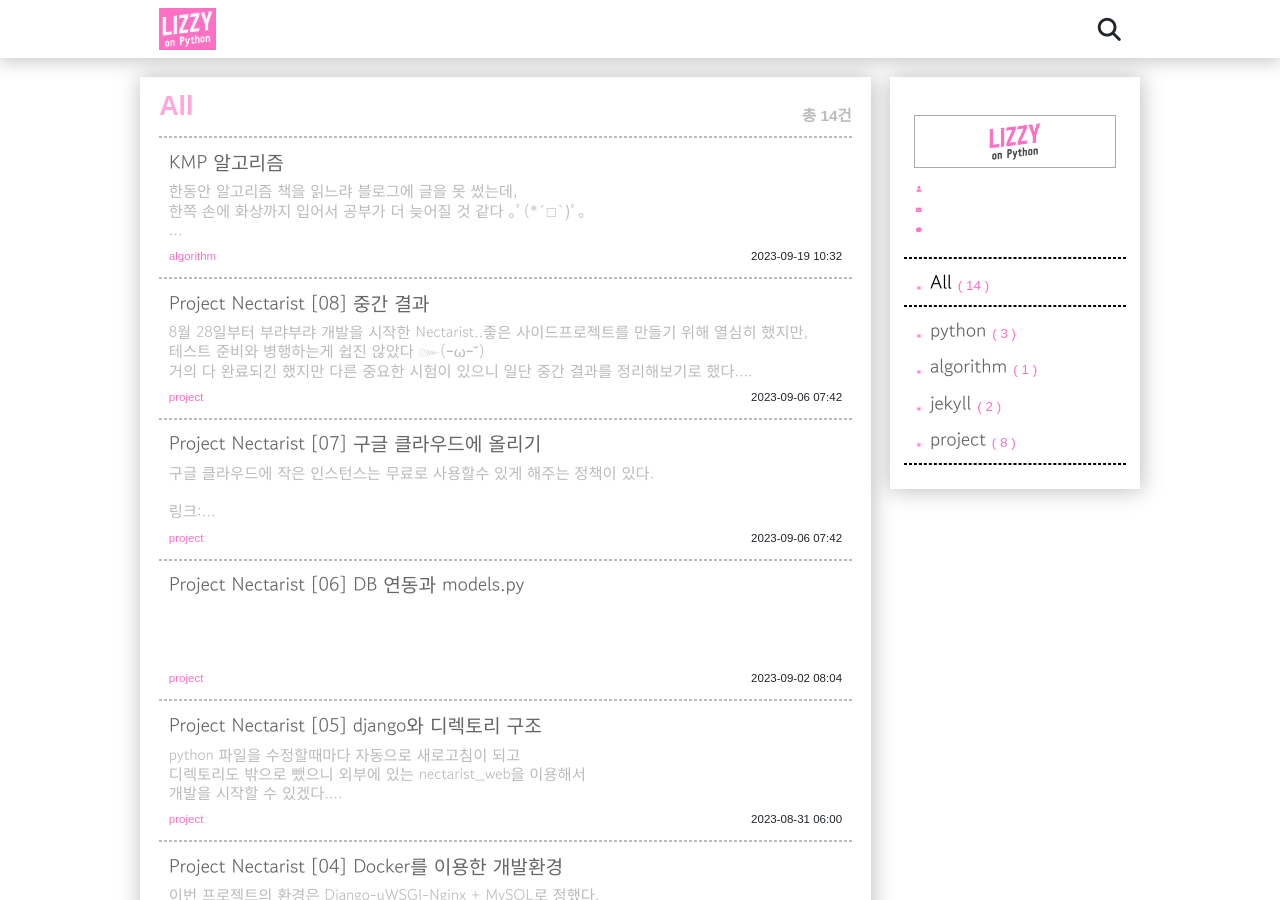
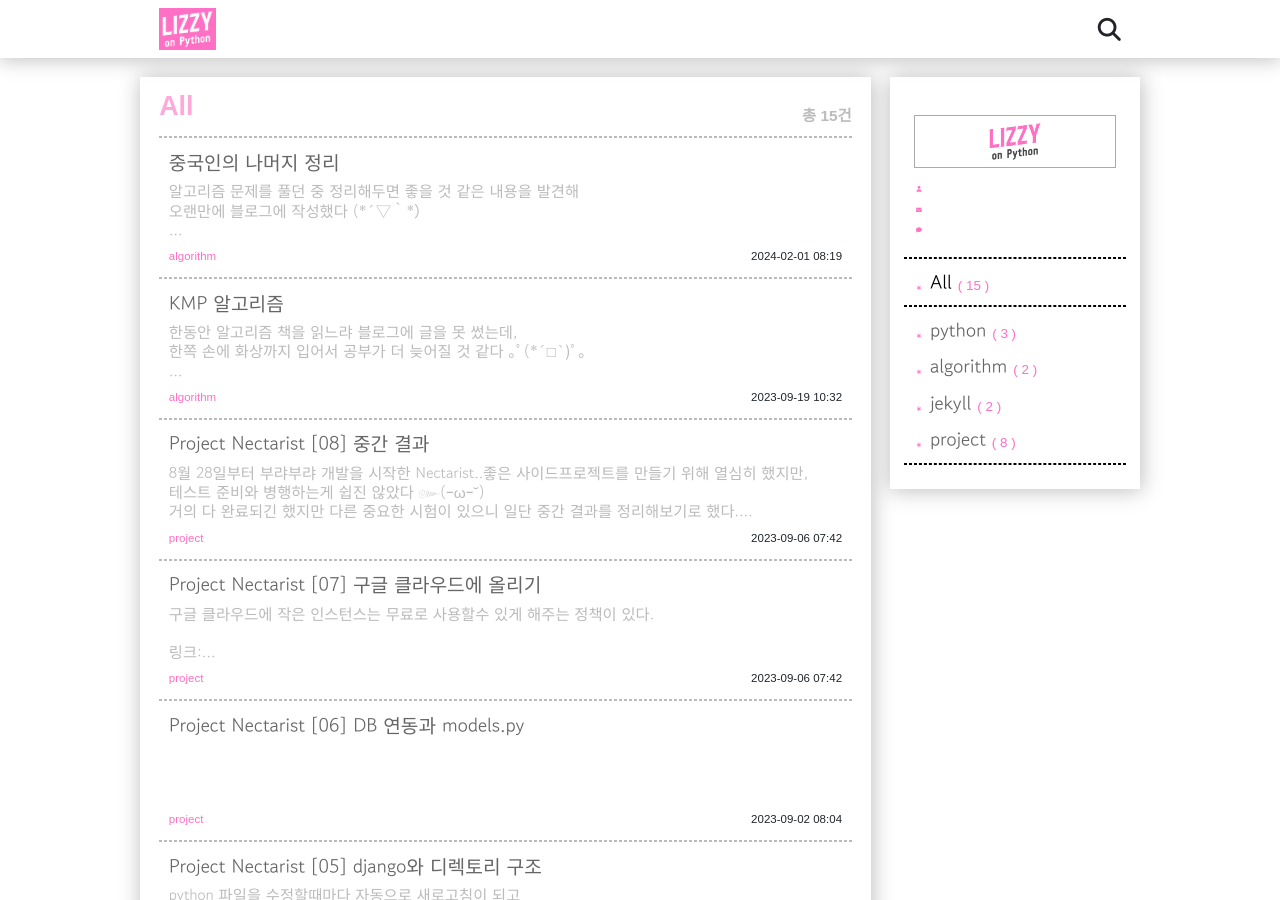
Before and after one commit to LizzyLeeDev/LizzyLeeDev.github.io, a Jekyll site: the page built from index.html, in a window 1280 px wide and 900 px high. Built offline with Jekyll 4.4.1, drawn with Linux system fonts in a browser that asks for light colours; nearby versions of some CDN libraries; some web fonts are replaced.

Commit message:
new post

```diff
--- a/_posts/2023-08-26-python_00003.markdown
+++ b/_posts/2023-08-26-python_00003.markdown
@@ -68,3 +68,7 @@ Python 2.7에서 3으로 오면서 input과 readline간의 차이가 적어졌
     > <span style="color: blue;"># 다음과 같이 처리 필요</span><br>
     > list = [[0 for i in range(x)] for j in range(y)]<br>
 </div>
+<br>
+🔸재귀 사용시 sys.setrecursionlimit(x)로 재귀한도 증가<br>
+<br>
+🔸방문 여부는 visited - not in으로 검사하지 말고 (메모리 충분하면) 리스트로 검사하자<br>
--- /dev/null
+++ b/_posts/2024-02-01-algorithm_00002.markdown
@@ -0,0 +1,89 @@
+---
+layout: post-current
+title: 중국인의 나머지 정리
+date: 2024-02-01 17:19:00 +0900
+categories: algorithm
+---
+알고리즘 문제를 풀던 중 정리해두면 좋을 것 같은 내용을 발견해<br>
+오랜만에 블로그에 작성했다 (\*´▽｀\*）<br>
+<br>
+<div class="post-chapter">1. 중국인의 나머지 정리가 뭔가요</div><br>
+<img src="{{ "/assets/img/algorithm_00002_001.png" }}" style="width: 40rem;"/><br>
+<br>
+위 내용을 요약하면,<br>
+<br>
+<div style="margin-left: 20%">
+    <span style="font-weight: bold; font-size: 1.1rem;">&nbsp;&nbsp;&nbsp;&nbsp;&nbsp;&nbsp;x ≡ 2 (mod 3)</span><span class="post-overegg" style="color: gray; border: 0;">→ x는 3으로 나누면 나머지가 2</span><br>
+    <span style="font-weight: bold; font-size: 1.1rem;">and x ≡ 3 (mod 5)</span><span class="post-overegg" style="color: gray; border: 0;">→ x는 5로 나누면 나머지가 3</span><br>
+    <span style="font-weight: bold; font-size: 1.1rem;">and x ≡ 2 (mod 7)</span><span class="post-overegg" style="color: gray; border: 0;">→ x는 7로 나누면 나머지가 2</span><br>
+</div>
+<br>
+를 만족하는 x를 찾는 문제에 관한 내용이다.<br>
+<br>
+중국인의 나머지 정리는 위와 같은 연립 합동식의 유일한 해가 존재함을 증명하는 정리이다.<br>
+(단, x ≡ a (mod m) 에서 모든 m은 쌍마다 서로소 - 위의 경우에는 3,5,7이 서로소일 것)<br>
+<br>
+<div class="post-chapter">2. 정리를 이용해서 문제 풀기</div><br>
+<div style="margin-left: 20%">
+    <span style="font-weight: bold; font-size: 1.1rem;">&nbsp;&nbsp;&nbsp;&nbsp;&nbsp;&nbsp;x ≡ 2 (mod 3)</span><br>
+    <span style="font-weight: bold; font-size: 1.1rem;">and x ≡ 3 (mod 5)</span><br>
+    <span style="font-weight: bold; font-size: 1.1rem;">and x ≡ 2 (mod 7)</span><br>
+</div><br>
+위 내용을 x ≡ a (mod m) 모양으로 정리하면,<br>
+<br>
+<div style="margin-left: 20%">
+<span style="font-weight: bold; font-size: 1.1rem;">a₁ = 2, m₁ = 3</span><br>
+<span style="font-weight: bold; font-size: 1.1rem;">a₂ = 3, m₂ = 5</span><br>
+<span style="font-weight: bold; font-size: 1.1rem;">a₃ = 2, m₃ = 7</span><br>
+</div><br>
+로 정리할 수 있을 것이다.<br>
+그리고 m₁ + m₂ + m₃ + ... 을 모두 더한 값을 M으로 정의한다.<br>
+<br>
+<div style="margin-left: 20%">
+<span style="font-weight: bold; font-size: 1.1rem;">M = 3 * 5 * 7 = 105</span><br>
+</div><br>
+다음으로 각 식마다 n = M / m 값을 구한다.<br>
+<br>
+<div style="margin-left: 20%">
+<span style="font-weight: bold; font-size: 1.1rem;">n₁ = M / m₁ = 105 / 3 = 35</span><br>
+<span style="font-weight: bold; font-size: 1.1rem;">n₂ = M / m₂ = 105 / 5 = 21</span><br>
+<span style="font-weight: bold; font-size: 1.1rem;">n₃ = M / m₃ = 105 / 7 = 15</span><br>
+</div><br>
+다음으로 각 식마다 c = n^-1 값을 구한다.<br>
+..즉, nc ≡ 1 (mod m)을 만족하는 c의 최소값을 구한다. (모듈러 역원 구하기 참고)<br>
+<br>
+<div style="margin-left: 20%">
+(식 1)<br>
+<span style="font-weight: bold; font-size: 1.1rem;">n₁c₁ ≡ 1 (mod m₁)</span><br>
+<span style="font-weight: bold; font-size: 1.1rem;">35c₁ ≡ 1 (mod 3)</span><span class="post-overegg" style="color: gray; border: 0;">→ 양변에 mod 3을 취한다.</span><br>
+<span style="font-weight: bold; font-size: 1.1rem;">2c₁ ≡ 1 (mod 3)</span><br>
+<span style="font-weight: bold; font-size: 1.1rem;">c₁ ≡ 2</span><br>
+<br>
+(식 2)<br>
+<span style="font-weight: bold; font-size: 1.1rem;">n₂c₂ ≡ 1 (mod m₁)</span><br>
+<span style="font-weight: bold; font-size: 1.1rem;">21c₂ ≡ 1 (mod 5)</span><span class="post-overegg" style="color: gray; border: 0;">→ 양변에 mod 5을 취한다.</span><br>
+<span style="font-weight: bold; font-size: 1.1rem;">1c₂ ≡ 1 (mod 5)</span><br>
+<span style="font-weight: bold; font-size: 1.1rem;">c₂ ≡ 1</span><br>
+<br>
+(식 3)<br>
+<span style="font-weight: bold; font-size: 1.1rem;">n₃c₃ ≡ 1 (mod m₃)</span><br>
+<span style="font-weight: bold; font-size: 1.1rem;">15c₃ ≡ 1 (mod 7)</span><span class="post-overegg" style="color: gray; border: 0;">→ 양변에 mod 7을 취한다.</span><br>
+<span style="font-weight: bold; font-size: 1.1rem;">1c₃ ≡ 1 (mod 7)</span><br>
+<span style="font-weight: bold; font-size: 1.1rem;">c₃ ≡ 1</span><br>
+</div><br>
+<br>
+이제 다음 식을 통해 x를 구할 수 있다.<br>
+<br>
+<div style="margin-left: 20%">
+<span style="font-weight: bold; font-size: 1.1rem;">x = (a₁n₁c₁ + a₂n₂c₂.. ) mod M</span><br>
+<span style="font-weight: bold; font-size: 1.1rem;">x = (2*35*2 + 3*21*1 + 2*15*1) mod 105</span><br>
+<span style="font-weight: bold; font-size: 1.1rem;">x = (140 + 63 + 30) mod 105</span><br>
+<span style="font-weight: bold; font-size: 1.1rem;">x = 233 mod 105</span><br>
+<span style="font-weight: bold; font-size: 1.1rem;">x = 23</span><br>
+</div><br>
+<div class="post-chapter">참고 및 출처</div><br>
+<span class="post-overegg" style="color: blue; border: 0;">https://ko.wikipedia.org/wiki/%EC%A4%91%EA%B5%AD%EC%9D%B8%EC%9D%98_%EB%82%98%EB%A8%B8%EC%A7%80_%EC%A0%95%EB%A6%AC</span><br>
+<br>
+<span class="post-overegg" style="color: blue; border: 0;">https://namu.wiki/w/%EC%A4%91%EA%B5%AD%EC%9D%B8%EC%9D%98%20%EB%82%98%EB%A8%B8%EC%A7%80%20%EC%A0%95%EB%A6%AC</span><br>
+<br>
+<span class="post-overegg" style="color: blue; border: 0;">https://www.youtube.com/watch?v=zOSS3fCiKzI</span><br>
```
Also changed, not shown: other parts of _posts/2023-08-26-python_00003.markdown (+1 -1 lines), assets/img/algorithm_00002_001.png (added), 4 other files.
